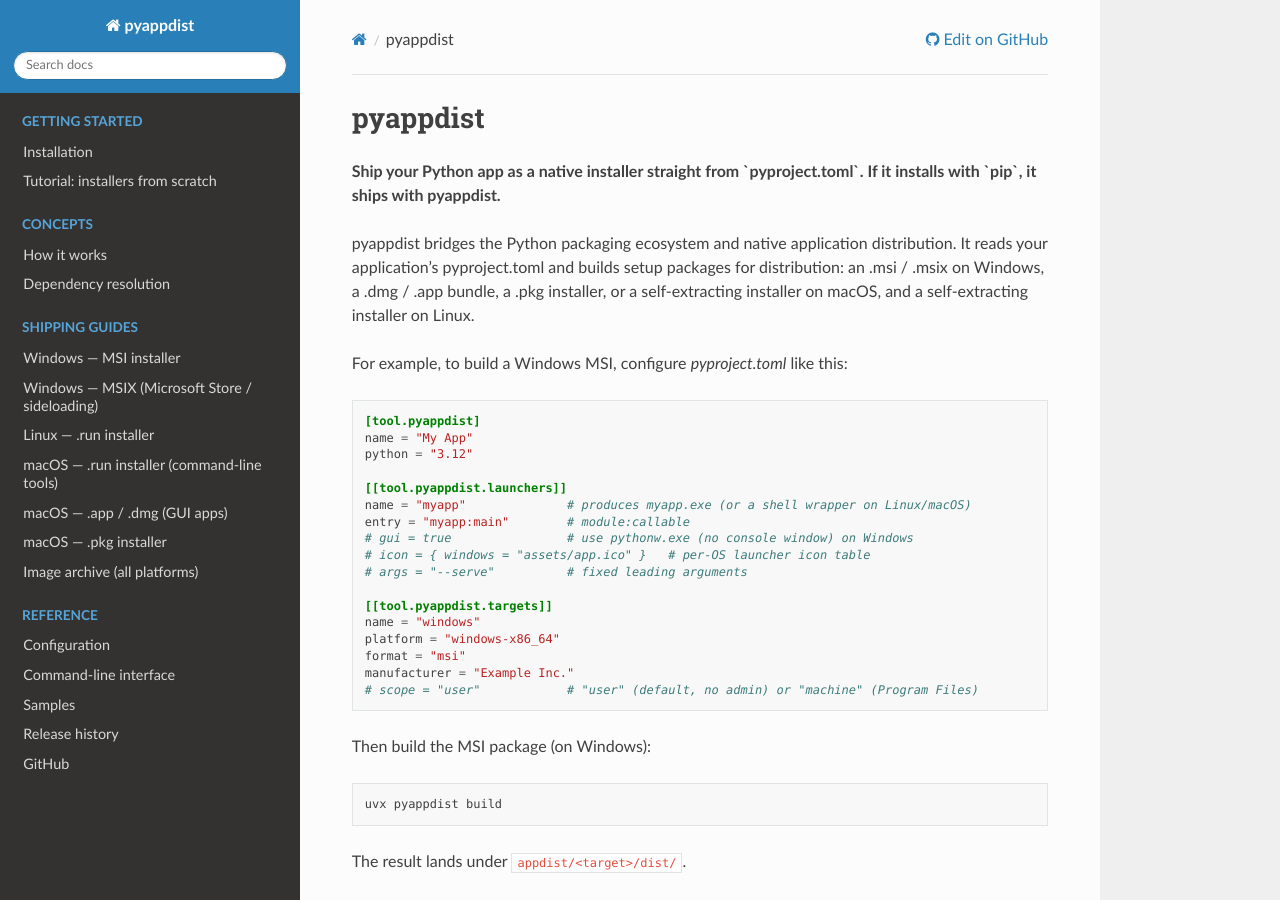
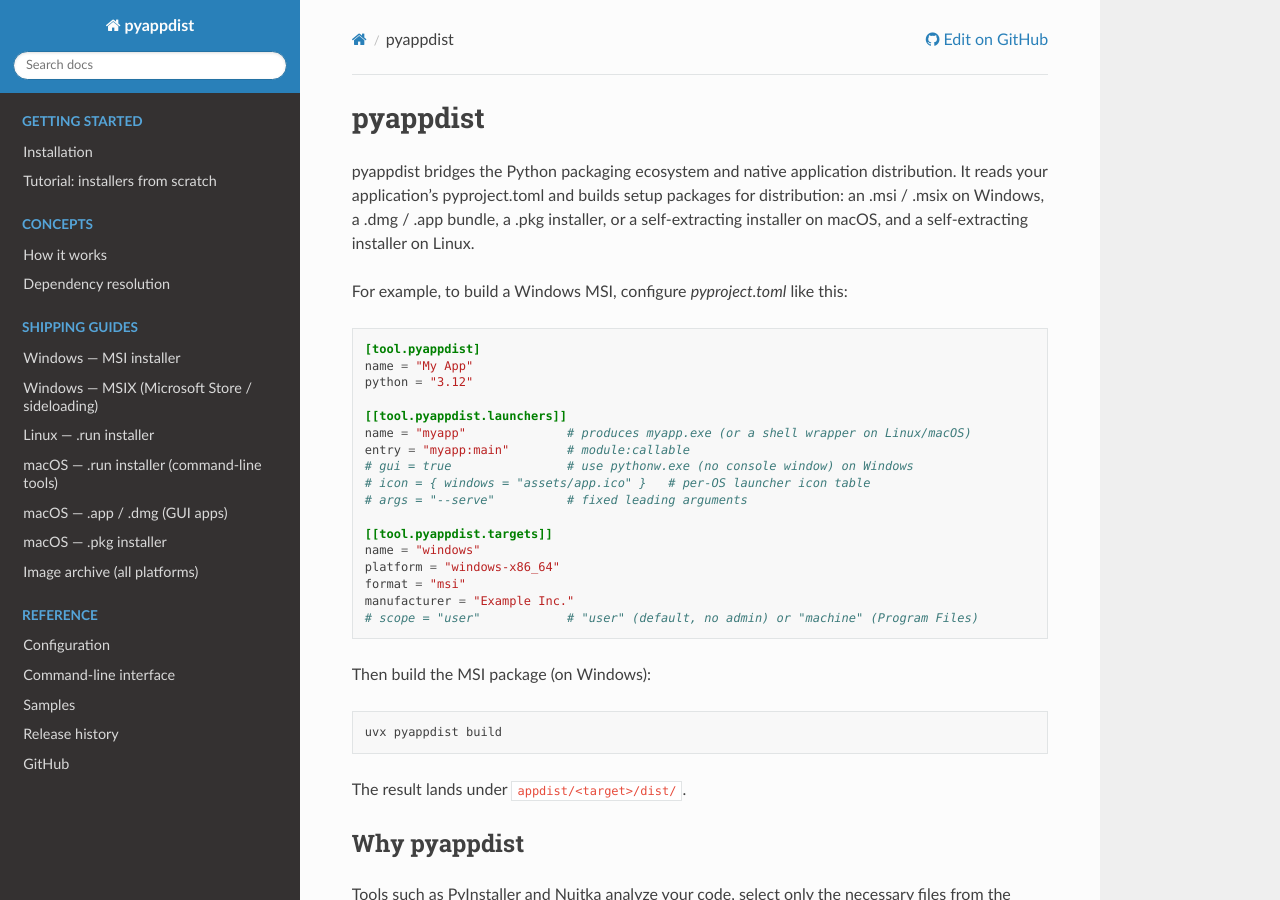
Before and after one commit to atsuoishimoto/pyappdist, a Sphinx documentation site: the page built from docs/index.rst, in a window 1280 px wide and 900 px high. Built offline with Sphinx 7.4.7 and the Read the Docs theme 3.1.0, drawn with Linux system fonts in a browser that asks for light colours.

Commit message:
update app description

```diff
--- a/docs/index.rst
+++ b/docs/index.rst
@@ -1,9 +1,5 @@
 pyappdist
 =========
-
-
-**Ship your Python app as a native installer straight from `pyproject.toml`.
-If it installs with `pip`, it ships with pyappdist.**
 
 pyappdist bridges the Python packaging ecosystem and native application
 distribution. It reads your application's pyproject.toml and builds setup
--- a/pyproject.toml
+++ b/pyproject.toml
@@ -1,7 +1,7 @@
 [project]
 name = "pyappdist"
 version = "0.11.0"
-description = "Build native installers for Python apps from pyproject.toml — Windows MSI/MSIX, macOS DMG/.app, Linux self-extracting"
+description = "Build native installers for Python apps from pyproject.toml — Windows MSI/MSIX, macOS PKG/DMG/.app, Linux self-extracting"
 readme = "README.md"
 # 3.11.4+ because tarfile's extractall(filter=...) kwarg (used by runtime
 # extraction) first appeared in that patch release.
```
Also changed, not shown: README.md (+2 -2 lines).
